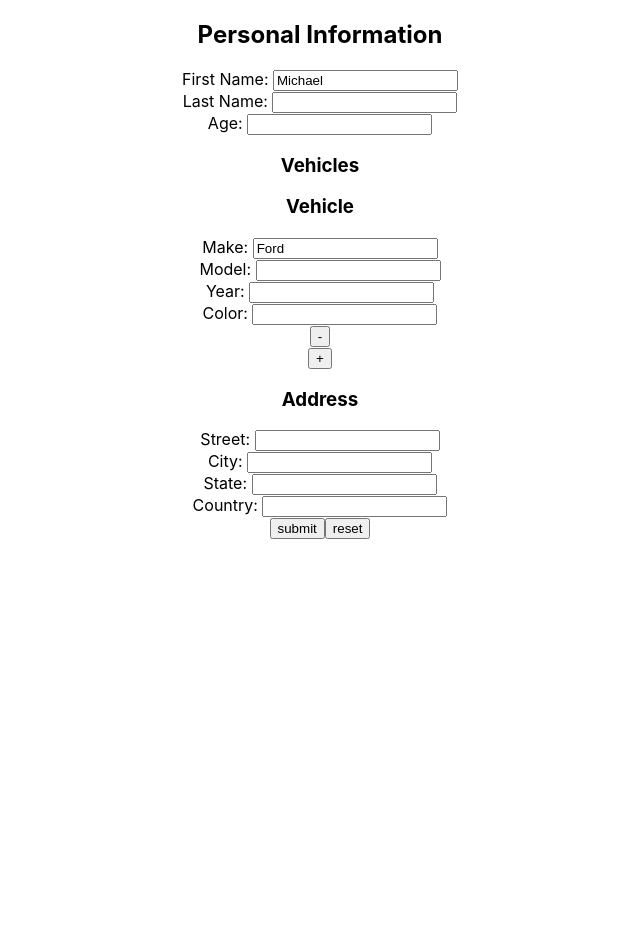
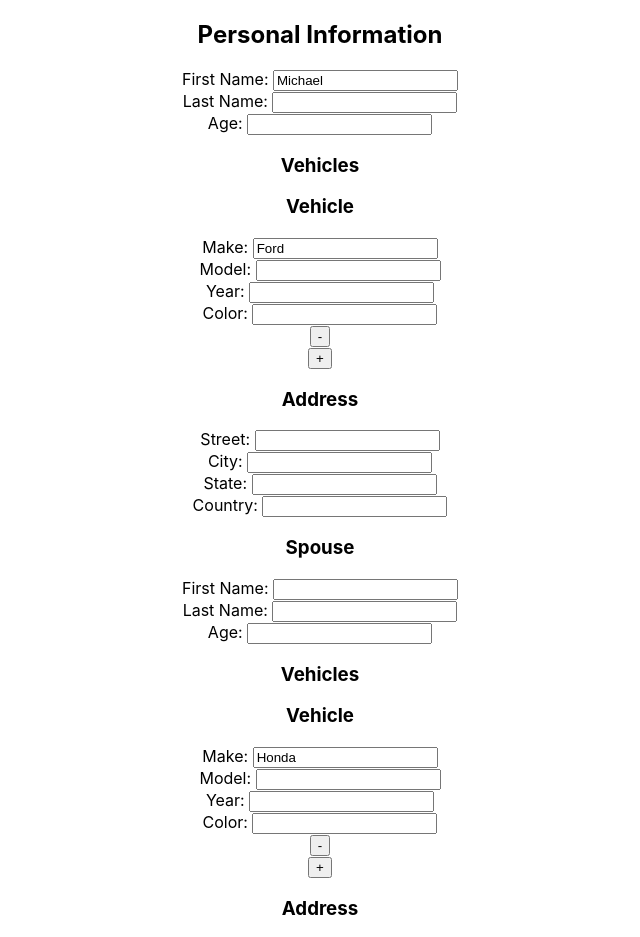
Before and after one commit to octant/formal, a React (Create React App) app: page / in a window 1280 px wide. Shown: the top 937 px of the page, without its empty margins (320-960 px from the left). Before the commit the page ends 800 px from the top, so only its background shows below. Built offline with nearby package versions, Linux system fonts and the light colour scheme.

Commit message:
fix: key name

```diff
--- a/src/components/Form/Form.js
+++ b/src/components/Form/Form.js
@@ -61,7 +61,7 @@ export default props => {
         entries.push(createElement(name, entries.pop(), layout.subform));
       } else if (Object.prototype.toString.call(value) === "[object Array]") {
         entries.push([
-          createElement(key, value, layout.title),
+          createElement(name, value, layout.title),
           ...value.map((x, j) => {
             return createElement(
               [name, j].join("."),
--- a/src/components/Form/Layout.js
+++ b/src/components/Form/Layout.js
@@ -7,15 +7,16 @@ function SubFormTitle(props) {
 }
 
 function SubformList(props) {
-  const { name, definition, value: items } = props;
+  const { name, value: items } = props;
   const { handleInsert, getForm } = props.methods;
+  const { definition } = props.definition;
 
   return (
     <div>
       {items.map(item => item)}
       <button
         key={`add-${name}`}
-        onClick={() => handleInsert(name, getForm(definition.definition))}
+        onClick={() => handleInsert(name, getForm(definition))}
       >
         +
       </button>
--- a/src/components/Form/definition.js
+++ b/src/components/Form/definition.js
@@ -41,7 +41,7 @@ export const address = {
   }
 };
 
-export const schema = {
+export const person = {
   firstName: {
     type: "text",
     label: "First Name"
@@ -62,4 +62,12 @@ export const schema = {
   }
 };
 
+const schema = {
+  ...person,
+  spouse: {
+    type: "object",
+    label: "Spouse",
+    definition: person
+  }
+};
 export default schema;
```
